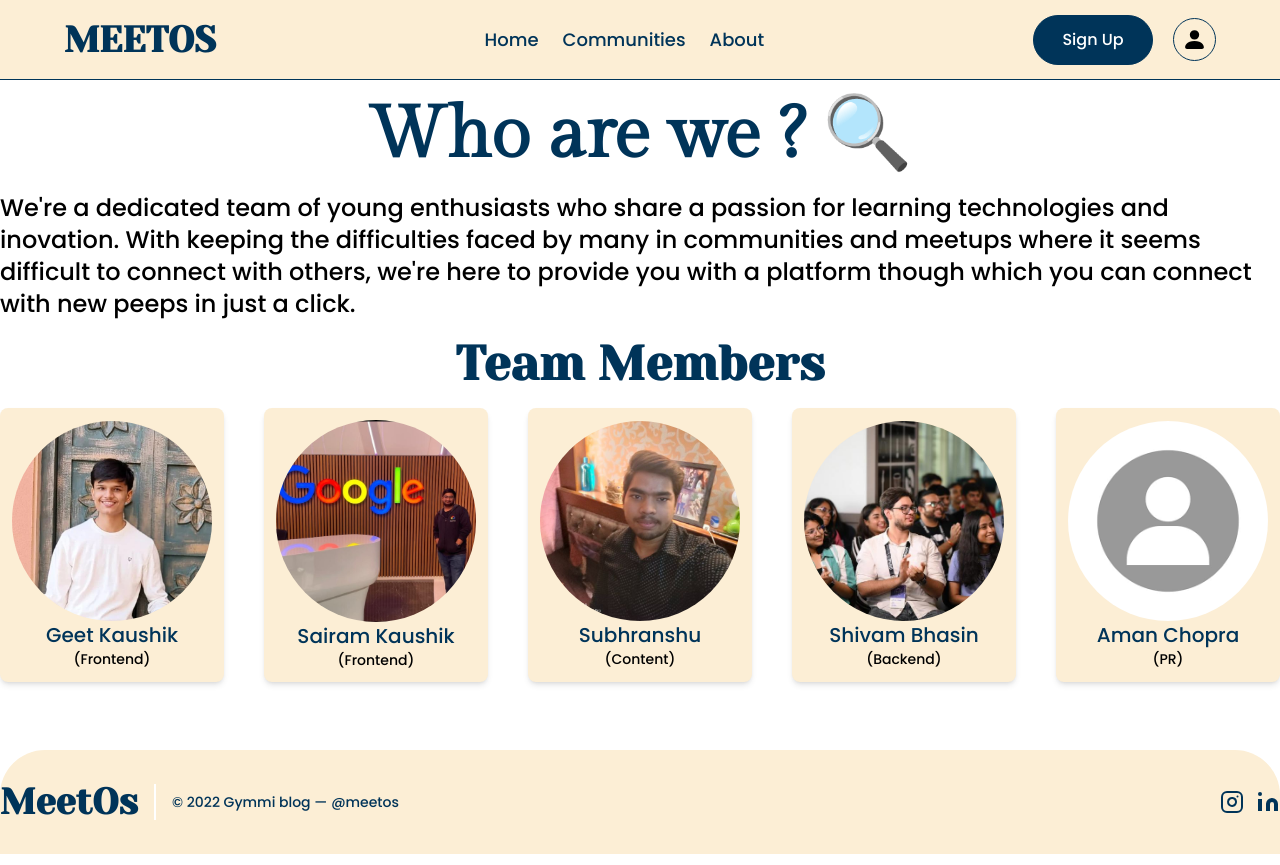
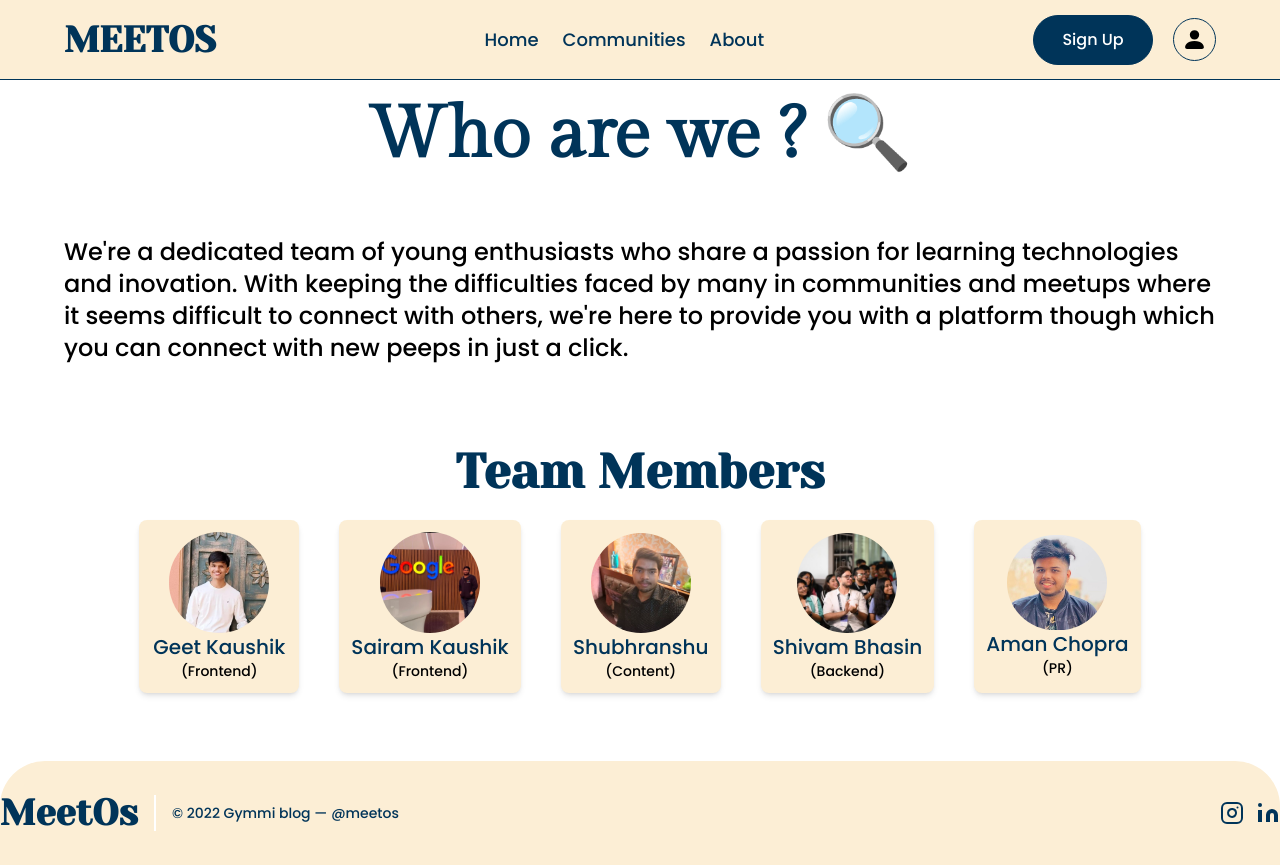
Before and after one commit to sai-ram-kaushik/meetos_client, a Next.js app: page /about in a window 1280 px wide. Built offline with nearby package versions, Linux system fonts and the light colour scheme; no server answers.

Commit message:
Updated About page

```diff
--- a/pages/about/index.jsx
+++ b/pages/about/index.jsx
@@ -1,71 +1,49 @@
-import React from 'react'
+import React from "react";
+import TransitionEffect from "../../components/TransitionEffect";
+import Image from "next/image";
 
 const About = () => {
+
+    const Team = [
+        {Name: "Geet Kaushik", photo: "/assets/images/Geet.jpeg", Role: "(Frontend)"},
+        {Name: "Sairam Kaushik", photo: "/assets/images/sairamkaushik.jpeg", Role: "(Frontend)"},
+        {Name: "Shubhranshu", photo: "/assets/images/Subhranshu.jpeg", Role: "(Content)"},
+        {Name: "Shivam Bhasin", photo: "/assets/images/Shivam.jpeg", Role: "(Backend)"},
+        {Name: "Aman Chopra", photo: "/assets/images/Aman.jpg", Role: "(PR)"},
+    ]
+
     return (
     <div className="flex flex-wrap gap-5 items-center justify-center py-5">
-        <h1 className="text-bold">Who are we ? 🔍 </h1>
-        <div className="padding-x text-2xl text-black">We're a dedicated team of young enthusiasts who share a passion for learning technologies and inovation. With keeping the difficulties faced by many in communities and meetups where it seems difficult to connect with others, we're here to provide you with a platform though which you can connect with new peeps in just a click.</div>
-        <h2>Team Members</h2>
+        <TransitionEffect />
+        <div>
+            <h1 className="text-bold flex justify-center">Who are we ? 🔍 </h1>
+            <div className="p-4 lg:p-16 text-2xl text-black">We're a dedicated team of young enthusiasts who share a passion for learning technologies and inovation. With keeping the difficulties faced by many in communities and meetups where it seems difficult to connect with others, we're here to provide you with a platform though which you can connect with new peeps in just a click.</div>
+        </div>
+        <div>
+            <h2 className="flex justify-center mb-6">Team Members</h2>
             <div className="flex gap-10">
-            <div className="min-w-[10rem] max-w-[16rem] bg-background rounded-lg flex flex-col items-center justify-center shadow-md p-3">
-                <img
-                    src="/assets/images/Geet.jpeg"
-                    alt="Team Members"
-                    width={200}
-                    height={200}
+                {Team.map((member, index) => (
+                    <div
+                        key={index}
+                        className="min-w-[10rem] max-w-[16rem] bg-background rounded-lg flex flex-col items-center justify-center shadow-md p-3"
+                    >
+                    <div className="flex flex-col items-center gap-5">
+                        <Image
+                            src={member.photo}
+                            alt={member.Name}
+                            width={100}
+                            height={100}
                             className="rounded-full"
                         />
-                <p className="text-secondary text-xl">Geet Kaushik</p>
-                <p className="text-sm">(Frontend)</p>
                     </div>
-
-            <div className="min-w-[10rem] max-w-[16rem] bg-background rounded-lg flex flex-col items-center justify-center shadow-md p-3">
-                <img
-                    src="/assets/images/sairamkaushik.jpeg"
-                    alt="Team Members"
-                    width={200}
-                    height={200}
-                    className="rounded-full"
-                />
-                <p className="text-secondary text-xl">Sairam Kaushik</p>
-                <p className="text-sm">(Frontend)</p>
+                    <div className="text-xl text-secondary">{member.Name}</div>
+                    <div className="text-sm text-black">{member.Role}</div>
                     </div>
-            <div className="min-w-[10rem] max-w-[16rem] bg-background rounded-lg flex flex-col items-center justify-center shadow-md p-3">
-                <img
-                    src="/assets/images/Subhranshu.jpeg"
-                    alt="Team Members"
-                    width={200}
-                    height={200}
-                    className="rounded-full"
-                />
-                <p className="text-secondary text-xl">Subhranshu</p>
-                <p className="text-sm">(Content)</p>
-            </div>
-            <div className="min-w-[10rem] max-w-[16rem] bg-background rounded-lg flex flex-col items-center justify-center shadow-md p-3">
-                <img
-                    src="/assets/images/Shivam.jpeg"
-                    alt="Team Members"
-                    width={200}
-                    height={200}
-                    className="rounded-full"
-                />
-                <p className="text-secondary text-xl">Shivam Bhasin</p>
-                <p className="text-sm">(Backend)</p>
-            </div>
-            <div className="min-w-[10rem] max-w-[16rem] bg-background rounded-lg flex flex-col items-center justify-center shadow-md p-3">
-                <img
-                    src="/assets/images/Dummy.png"
-                    alt="Team Members"
-                    width={200}
-                    height={200}
-                    className="rounded-full"
-                />
-                <p className="text-secondary text-xl">Aman Chopra</p>
-                <p className="text-sm">(PR)</p>
+                    ))}
             </div>
         </div>
     </div>
     )
 }
 
-export default About
+export default About;
```
Also changed, not shown: public/assets/images/Aman.jpg (added). Lines whose indentation alone changed are shown as unchanged.
